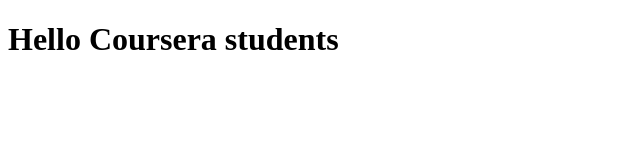
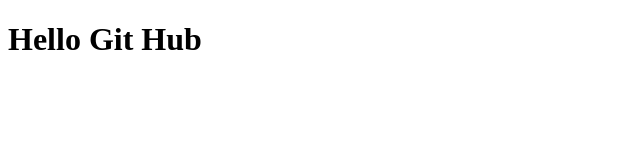
Before and after one commit to tantsiy/coursera-test, a plain HTML site: page index.html in a window 1280 px wide. Shown: the whole page, without its empty margins (0-640 px from the left). Drawn offline with Linux system fonts and the light colour scheme.

Commit message:
Next version of web file.

```diff
--- a/index.html
+++ b/index.html
@@ -4,7 +4,7 @@
 	<title>Hello Coursera</title>
 </head>
 <body>
-	<h1>Hello Coursera students</h1>
+	<h1>Hello Git Hub</h1>
 
 </body>
 </html>
```
